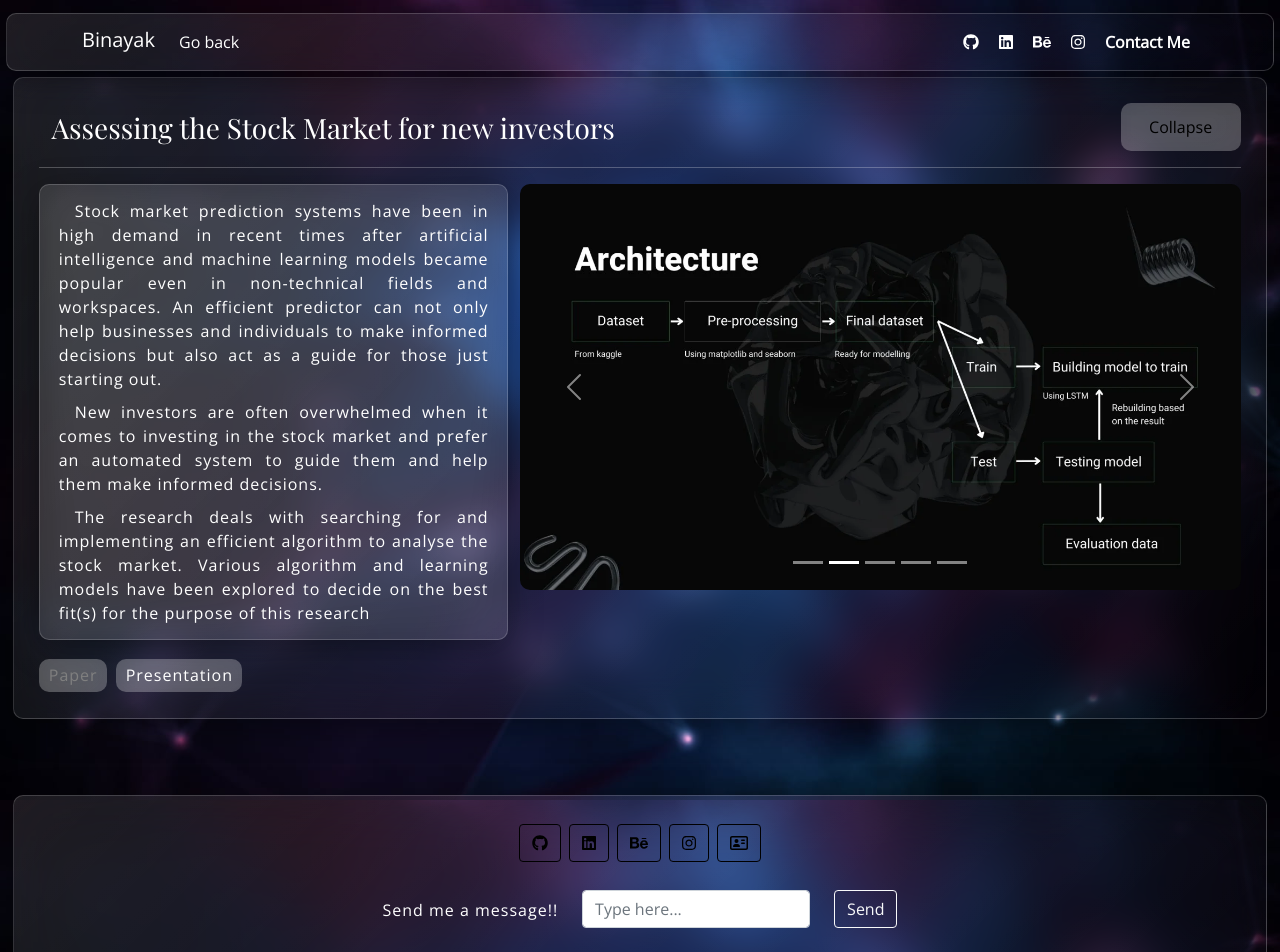
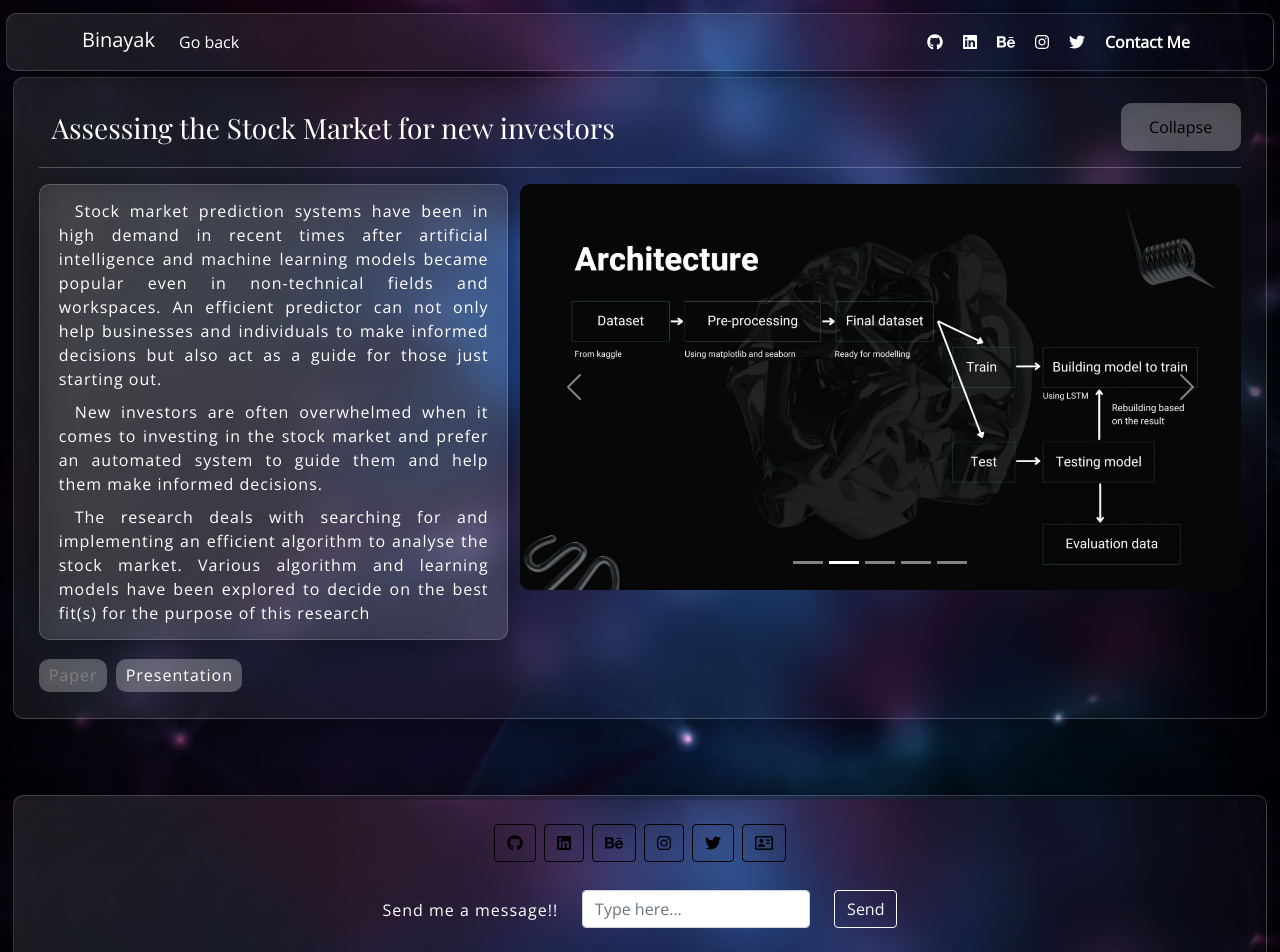
Before and after one commit to binayakbishnu/Web_Portfolio, a React (Create React App) app: page /allresearchWork in a window 1280 px wide. Shown: the top 952 px of the page. Built offline with nearby package versions, Linux system fonts and the light colour scheme.

Commit message:
fix: social link updated, twitter link added

```diff
--- a/src/Footer.jsx
+++ b/src/Footer.jsx
@@ -14,6 +14,7 @@ import { faGithub } from '@fortawesome/free-brands-svg-icons'
 import { faLinkedin } from '@fortawesome/free-brands-svg-icons'
 import { faBehance } from '@fortawesome/free-brands-svg-icons'
 import { faInstagram } from '@fortawesome/free-brands-svg-icons'
+import { faTwitter } from '@fortawesome/free-brands-svg-icons'
 import { faContactCard } from '@fortawesome/free-regular-svg-icons'
 
 export class Footer extends Component {
@@ -43,8 +44,12 @@ export class Footer extends Component {
                                 <FontAwesomeIcon icon={faBehance} />
                             </a>
 
-                            <a className={`${footerStyles.socialIcons} btn btn-outline-light btn-floating m-1`} href='https://www.instagram.com/binayak_bishnu' role='button' target='_blank' rel="noopener noreferrer">
+                            <a className={`${footerStyles.socialIcons} btn btn-outline-light btn-floating m-1`} href='https://www.instagram.com/binayakbishnu' role='button' target='_blank' rel="noopener noreferrer">
                                 <FontAwesomeIcon icon={faInstagram} />
+                            </a>
+
+                            <a className={`${footerStyles.socialIcons} btn btn-outline-light btn-floating m-1`} href='https://twitter.com/binayakbishnu' role='button' target='_blank' rel="noopener noreferrer">
+                                <FontAwesomeIcon icon={faTwitter} />
                             </a>
 
                             <button className={`${footerStyles.socialIcons} btn btn-outline-light btn-floating m-1 me-0`} onClick={this.showContactPopUp}>
--- a/src/Nav.jsx
+++ b/src/Nav.jsx
@@ -8,6 +8,7 @@ import { faGithub } from '@fortawesome/free-brands-svg-icons'
 import { faLinkedin } from '@fortawesome/free-brands-svg-icons'
 import { faBehance } from '@fortawesome/free-brands-svg-icons'
 import { faInstagram } from '@fortawesome/free-brands-svg-icons'
+import { faTwitter } from '@fortawesome/free-brands-svg-icons'
 
 import navStyles from './Navbar.module.css'
 
@@ -43,7 +44,7 @@ export class Nav extends Component {
                                 <ReactBootstrap.Nav.Link href="#researchWorks" className={`${navStyles.links} ${navStyles.leftLinks}`} style={{ "display": `${this.props.navDisplay}` }}>Research Work</ReactBootstrap.Nav.Link>
                             </ReactBootstrap.Nav>
                             <ReactBootstrap.Nav className={`${navStyles.socialLinksParent} d-flex flex-row`}>
-                                <ReactBootstrap.Nav.Link href="https://www.github.com/BinayakBishnu"
+                                <ReactBootstrap.Nav.Link href="https://www.github.com/binayakbishnu"
                                     target="_blank"
                                     className={`${navStyles.socialLinks} ${navStyles.links}`}
                                 >
@@ -61,11 +62,17 @@ export class Nav extends Component {
                                 >
                                     <FontAwesomeIcon icon={faBehance} />
                                 </ReactBootstrap.Nav.Link>
-                                <ReactBootstrap.Nav.Link href="https://www.instagram.com/binayak_bishnu"
+                                <ReactBootstrap.Nav.Link href="https://www.instagram.com/binayakbishnu"
                                     target="_blank"
                                     className={`${navStyles.socialLinks} ${navStyles.links} ms-2 ms-md-1`}
                                 >
                                     <FontAwesomeIcon icon={faInstagram} />
+                                </ReactBootstrap.Nav.Link>
+                                <ReactBootstrap.Nav.Link href="https://twitter.com/binayakbishnu"
+                                    target="_blank"
+                                    className={`${navStyles.socialLinks} ${navStyles.links} ms-2 ms-md-1`}
+                                >
+                                    <FontAwesomeIcon icon={faTwitter} />
                                 </ReactBootstrap.Nav.Link>
                                 <ReactBootstrap.Nav.Link
                                     onClick={this.showContactPopUp}
```
